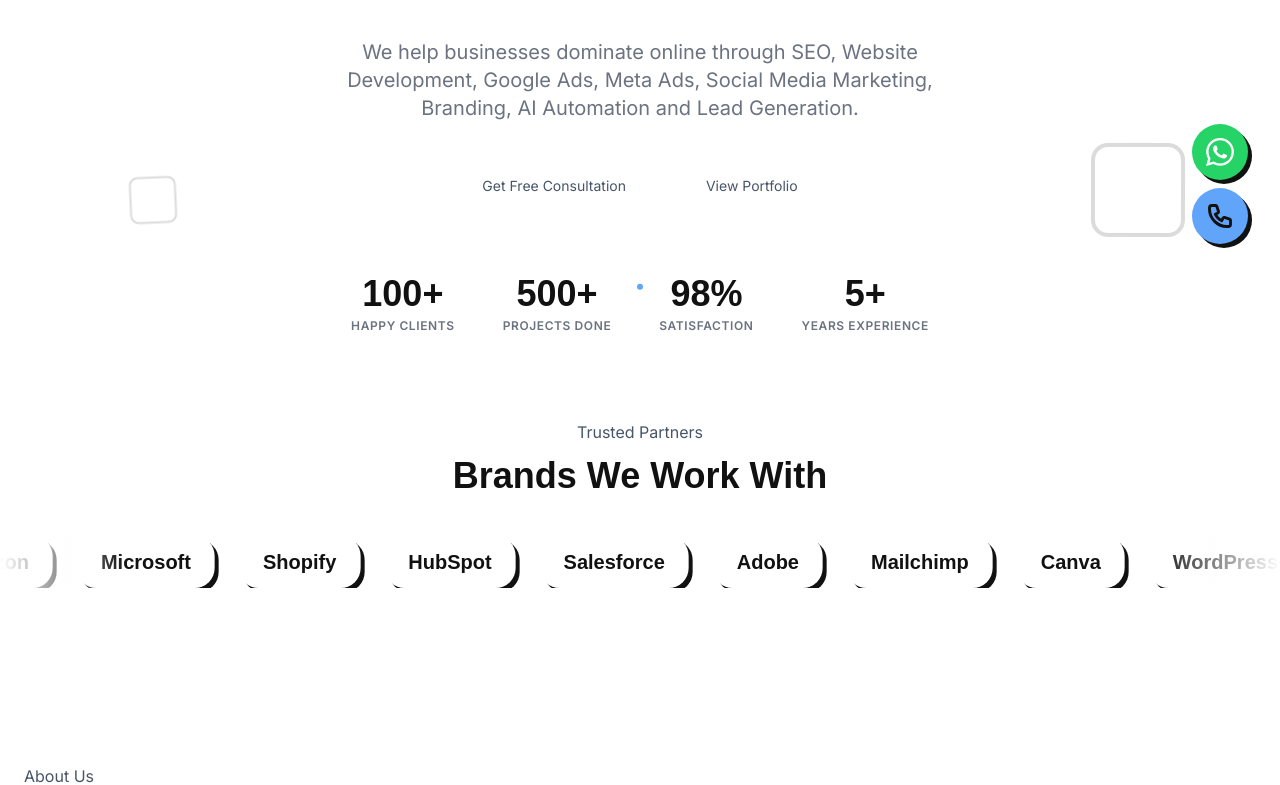
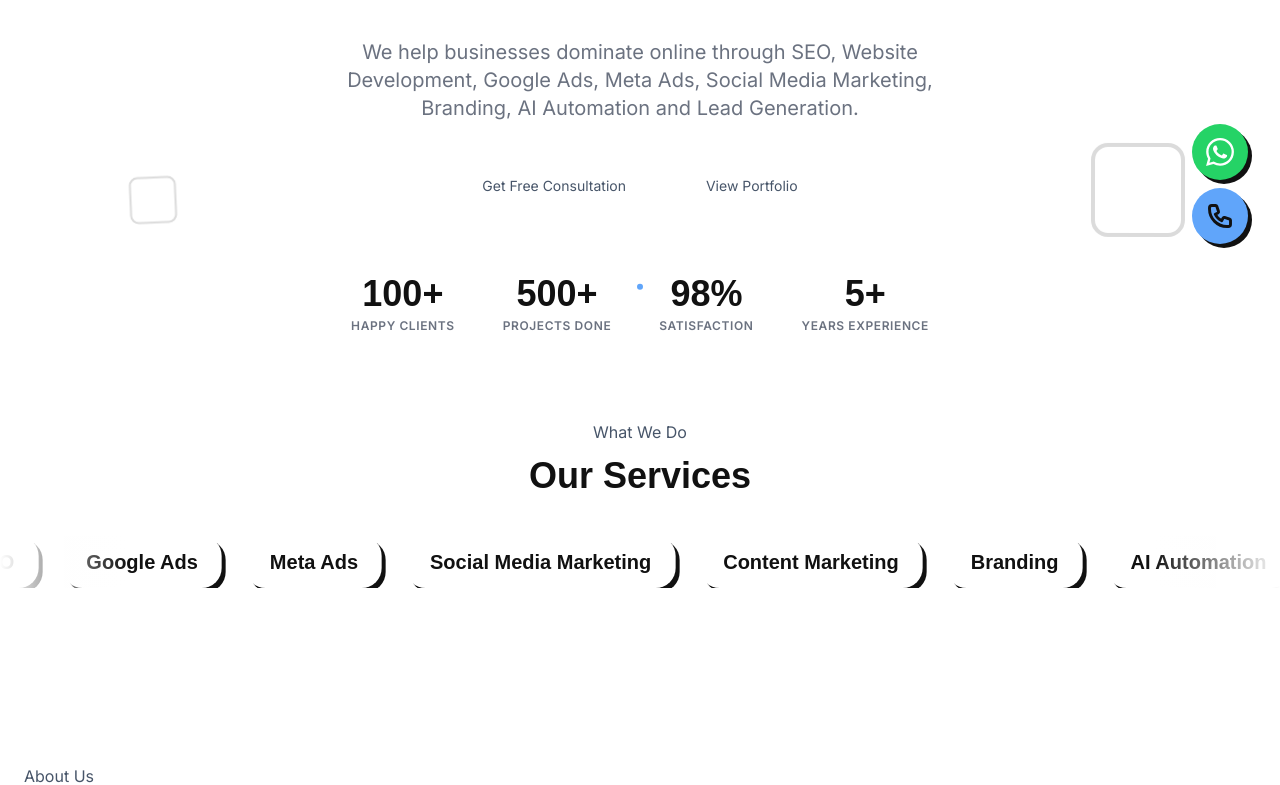
Before and after one commit to abdigitalsolution03-ai/AB-DIGITAL-SOLUTION, a React (Vite) app: page / in a window 1280 px wide. Shown: the part 460-1245 px from the top of the page. Built offline with nearby package versions, Linux system fonts and the light colour scheme; no server answers.

Commit message:
feat(home): replace 'Brands We Work With' marquee with 'Our Services' marquee — scrolling chips of all services

```diff
--- a/src/components/TrustedBrands.tsx
+++ b/src/components/TrustedBrands.tsx
@@ -1,19 +1,18 @@
 import { motion } from "framer-motion";
 
-const brands = [
-  "Google", "Meta", "Amazon", "Microsoft", "Shopify",
-  "HubSpot", "Salesforce", "Adobe", "Mailchimp", "Canva",
-  "WordPress", "Webflow", "Stripe", "Zapier", "Calendly",
-  "Slack", "Notion", "Figma", "Vercel", "Netlify",
+const services = [
+  "Website Development", "SEO", "Google Ads", "Meta Ads", "Social Media Marketing",
+  "Content Marketing", "Branding", "AI Automation", "Lead Generation",
+  "Video Editing", "YouTube Management", "Google My Business",
 ];
 
 export default function TrustedBrands() {
   return (
     <section className="relative py-20 bg-white overflow-hidden">
       <div className="max-w-[1280px] mx-auto px-6 mb-10 text-center">
-        <span className="section-label">Trusted Partners</span>
+        <span className="section-label">What We Do</span>
         <h2 className="text-3xl md:text-4xl font-bold text-[#111111] mt-3" style={{ fontFamily: "'Space Grotesk', sans-serif" }}>
-          Brands We Work With
+          Our Services
         </h2>
       </div>
 
@@ -31,14 +30,14 @@
               repeat: Infinity,
               ease: "linear"}}}
         >
-          {[...brands, ...brands, ...brands].map((brand, i) => (
+          {[...services, ...services, ...services].map((service, i) => (
             <div
               key={i}
               className="shrink-0 px-4 md:px-6 py-2 md:py-3 bg-white border-3 border-[#111111]"
               style={{ borderRadius: "20px", boxShadow: "4px 4px 0px #111111" }}
             >
               <span className="text-base md:text-lg lg:text-xl font-bold text-[#111111] whitespace-nowrap" style={{ fontFamily: "'Space Grotesk', sans-serif" }}>
-                {brand}
+                {service}
               </span>
             </div>
           ))}
```
